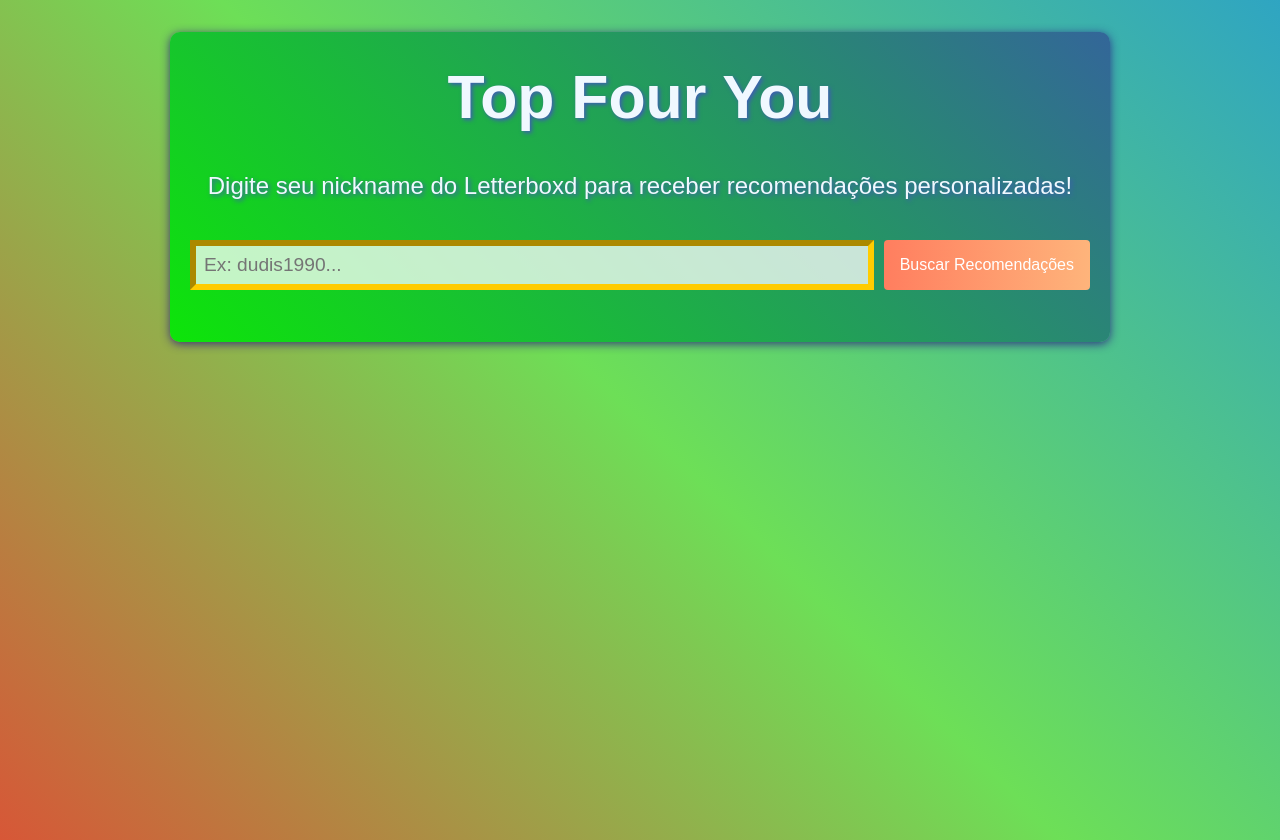
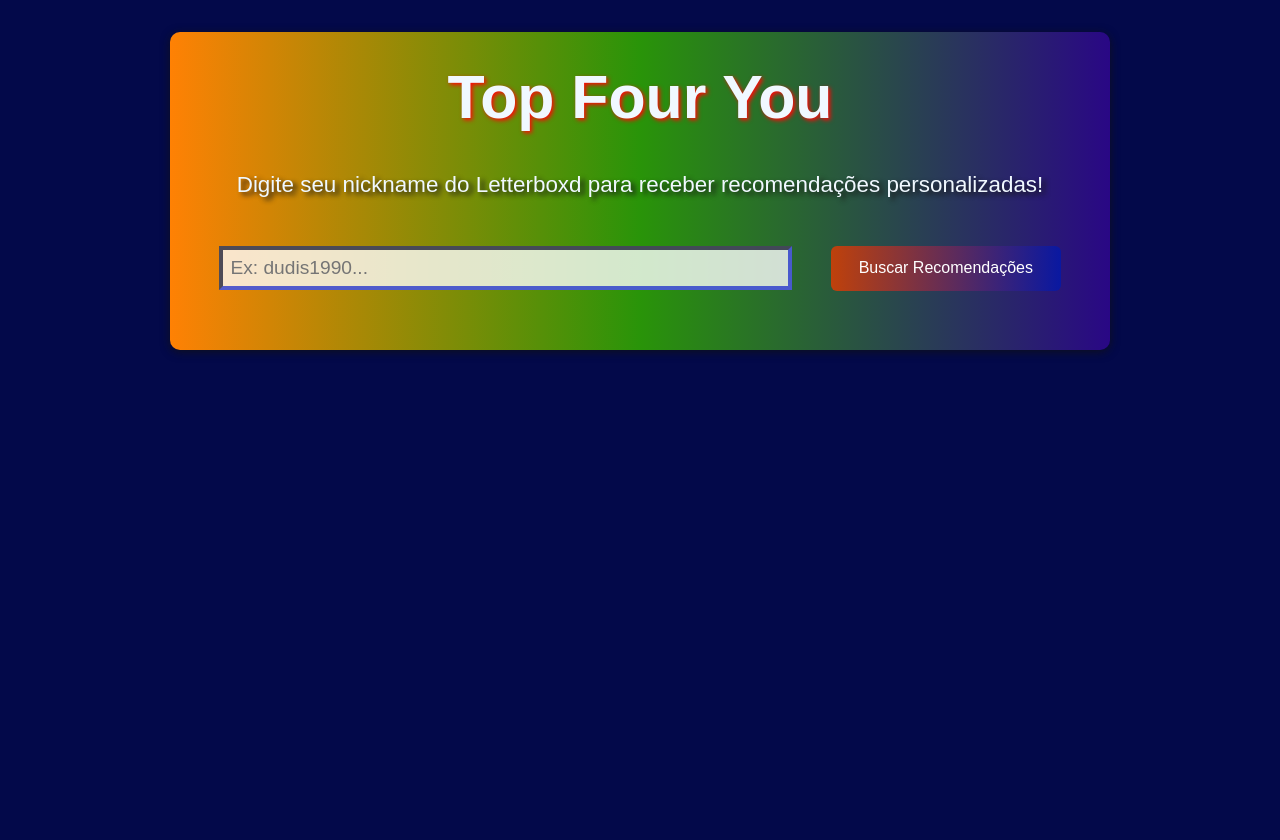
Before and after one commit to DudisPires/TopFourYou, a Flask app: page / in a window 1280 px wide. After the commit the page ends 355 px from the top, so only its background shows below. Run offline with Flask 3, Linux system fonts and the light colour scheme.

Commit message:
:memo: Changes in visual

```diff
--- a/static/script.js
+++ b/static/script.js
@@ -4,8 +4,10 @@ document.addEventListener("DOMContentLoaded", () => {
     const results = document.getElementById("results-container");
     const errorMessage = document.getElementById("error-message");
     const spinner = document.getElementById("loading-spinner");
+    spinner.classList.add("hidden");
 
     button.addEventListener("click", async () => {
+        spinner.classList.add("hidden");
         const nickname = input.value.trim();
         if (!nickname) {
             errorMessage.textContent = "Por favor, digite um nickname.";
@@ -24,11 +26,11 @@ document.addEventListener("DOMContentLoaded", () => {
 
             if (response.ok) {
                 results.innerHTML = data.map(filme => `
-                    <div>
-                        <strong>${filme.title}</strong><br>
-                        Gênero: ${filme.genre}<br>
-                        Idioma: ${filme.language}<br>
-                        Nota IMDb: ${filme.rating_imdb}
+                    <div class="filme">
+                        <strong class="titulo">${filme.title}</strong><br>
+                        <span class="genero">Gênero: ${filme.genre}</span><br>
+                        <span class="idioma">Idioma: ${filme.language}</span><br>
+                        <span class="nota">Nota IMDb: ${filme.rating_imdb}</span>
                         <hr>
                     </div>
                 `).join("");
--- a/static/style.css
+++ b/static/style.css
@@ -4,11 +4,95 @@ html {
 }
 
 body {
-    font-family: Arial, sans-serif;
-    min-height: 100vh;
-    background: linear-gradient(45deg, #d75737, #6ddf57, #2fa5c2);
-    padding: 0;
+  margin: 0;
+  background-color: rgb(3, 9, 74); /* Um fundo escuro sólido para melhor contraste */
+  color: #fff; /* Garante que o texto padrão seja legível */
+  font-family: Arial, sans-serif;
+  /* A rolagem agora funcionará normalmente */
 }
+
+/* O contêiner do nosso fundo animado */
+.background-container {
+  position: fixed; /* Fica fixo na tela e não rola com o conteúdo */
+  top: 0;
+  left: 0;
+  width: 100vw;
+  height: 100vh;
+  z-index: -1; /* Garante que ele fique atrás de todo o conteúdo */
+  overflow: hidden; /* Esconde as partes das ondas que saem da tela */
+}
+
+/* Estilos das "bolhas" de lava */
+.background-container::before,
+.background-container::after {
+  content: "";
+  position: absolute;
+  width: 800px; /* Tamanho das bolhas */
+  height: 800px;
+  background-image: radial-gradient(circle, #da7b0f 30%, #d67c06 70%);
+  border-radius: 50%; /* Começam como círculos perfeitos */
+
+  /* A mágica do efeito "gooey" (pegajoso/líquido) */
+  filter: blur(80px);
+
+  opacity: 0.7;
+  animation-timing-function: linear;
+  animation-iteration-count: infinite;
+}
+
+/* Primeira bolha */
+.background-container::before {
+  top: 2vh;
+  left: 2vw;
+  animation-name: moveAndMorph1;
+  animation-duration: 30s;
+}
+
+/* Segunda bolha */
+.background-container::after {
+  bottom: 2vh;
+  right: 2vw;
+  background-image: radial-gradient(circle, #4fee06 30%, #031a77 70%);
+  animation-name: moveAndMorph2;
+  animation-duration: 30s;
+}
+
+
+/* Animação que move E deforma as bolhas */
+@keyframes moveAndMorph1 {
+  0%, 100% {
+    transform: translate(0, 0);
+    border-radius: 42% 58% 70% 30% / 45% 45% 55% 55%;
+  }
+  25% {
+    transform: translate(30vw, 20vh) scale(0.8);
+  }
+  50% {
+    transform: translate(15vw, 40vh);
+    border-radius: 60% 40% 30% 70% / 60% 30% 70% 40%;
+  }
+  75% {
+    transform: translate(-20vw, 10vh) scale(1.1);
+  }
+}
+
+@keyframes moveAndMorph2 {
+  0%, 100% {
+    transform: translate(0, 0);
+    border-radius: 60% 40% 30% 70% / 60% 30% 70% 40%;
+  }
+  25% {
+    transform: translate(-25vw, -15vh) scale(0.9);
+  }
+  50% {
+    transform: translate(-10vw, -30vh);
+    border-radius: 42% 58% 70% 30% / 45% 45% 55% 55%;
+  }
+  75% {
+    transform: translate(20vw, -10vh) scale(1.2);
+  }
+}
+
 
 h1 {
     text-align: center;
@@ -18,11 +102,11 @@ h1 {
 .container {
     max-width: 900px;
     margin: 2rem auto;
-    background: linear-gradient(45deg, #0de509, #336699);
+    background: linear-gradient(90deg, #ff8104, #299409, #290785);
     padding: 20px;
     border-radius: 10px;
     color: aliceblue;
-    box-shadow: 0 2px 10px rgba(39, 19, 129, 0.797);
+    box-shadow: 0 2px 10px rgba(18, 18, 18, 0.797);
 }
 
 header h1 {
@@ -33,25 +117,35 @@ header h1 {
     display: flex;
     gap: 10px;
     margin: 1rem 0;
+    align-items: center;
 }
 
 input[type="text"] {
     flex: 1;
-    padding: 0.5rem;
+    min-width: 200px;  /* largura mínima */
+    max-width: 550px;  /* largura máxima */
+    padding: 0.45rem;
+    margin: 0.5rem auto;
     font-size: 1.2rem;
-    border-color:  #ffcc00;
-    border-width: 0.4rem;
-    background-color: #ffffffc0;
+    border-color:  #071277b0;
+    border-width: 0.25rem;
+    background-color: #ffffffca;
 }
 
 button {
     padding: 0.5rem 1rem;
     font-size: 1rem;
     cursor: pointer;
-    background: linear-gradient(to right, #ff7e5f, #feb47b);
+    background: linear-gradient(to right, #bf410b, #0918a1);
     color: white;
     border: none;
-    border-radius: 4px;
+    border-radius: 6px;
+    width: 230px;
+    height: 45px;
+
+    display: block; /* para margin funcionar */
+    margin-left: 0;
+    margin-right: auto;
 }
 
 button:hover{
@@ -64,7 +158,26 @@ button:hover{
 #results-container {
     margin-top: 2rem;
     color: #dedad9;
+    font-size: 1.4em;
 }
+
+.filme .titulo {
+  font-size: 25px;
+  text-shadow: 4px 3px 5px #0d9ac1d8;
+}
+
+.filme .genero {
+  font-size: 18px;
+}
+
+.filme .idioma {
+  font-size: 18px;
+}
+
+.filme .nota {
+  font-size: 16px;
+}
+
 
 .error-text {
     color: rgb(41, 11, 131);
@@ -76,18 +189,13 @@ button:hover{
     display: none;
 }
 
-.sombreado {
-    font-size: 2em;
-    text-shadow: 2px 2px 4px #3e5db3;
-}
-
 .text1 {
     margin-top: 40px;
     margin-bottom: 40px;
     font-family: Times 'Times New Roman', Times, serif, sans-serif;
-    font-size: 1.5em;
+    font-size: 1.4em;
     text-align: center;
-    text-shadow: 2px 2px 4px #3e5db3;
+    text-shadow: 4px 3px 5px #181717;
 }
 
 .text-big{
@@ -96,5 +204,79 @@ button:hover{
     font-family: Times 'Times New Roman', Times, serif, sans-serif;
     font-size: 3.8em;
     text-align: center;
-    text-shadow: 2px 2px 4px #3e5db3;
+    text-shadow: 2px 2px 4px #ff0707;
 }
+
+.titulo-com-fundo {
+    position: relative;
+    display: flex;
+    justify-content: center; /* Centraliza horizontalmente */
+    align-items: center;     /* Centraliza verticalmente */
+    margin-top: 40px;
+    text-align: center;
+}
+
+.titulo-com-fundo .retangulo {
+    position: absolute;
+    width: 70%;
+    height: 100%;
+    background-color: #9e1b3c3d;
+    border-radius: 15px;
+    z-index: 0;
+    box-shadow: 0 0 15px rgba(3, 244, 244, 0.754);
+}
+
+.retangulo .img-fundo {
+    width: 100%;
+    height: 100%;
+    object-fit: cover;
+    opacity: 0.7; /* valor opcional para deixar o texto mais visível */
+    border-radius: 15px;
+}
+
+.titulo-com-fundo h1 {
+    position: relative;
+    z-index: 1;
+    padding: 20px;
+}
+
+
+.centered {
+  text-align: center;
+}
+
+
+#loading-spinner {
+  display: flex;
+  align-items: center;
+  gap: 10px;
+  font-size: 1.2rem;
+  color: white;
+  background: rgba(0, 0, 0, 0.7);
+  padding: 12px 20px;
+  border-radius: 8px;
+  width: fit-content;
+  margin: 20px auto;
+  box-shadow: 0 0 15px rgba(3, 244, 244, 0.754);
+}
+
+.spinner {
+  width: 24px;
+  height: 24px;
+  border: 4px solid #ffffff;
+  border-top-color: rgb(4, 4, 4);
+  border-radius: 50%;
+  animation: spin 3s linear infinite;
+}
+
+/* animação de giro */
+@keyframes spin {
+  to {
+    transform: rotate(360deg);
+  }
+}
+
+/* classe para esconder */
+.hidden {
+  display: none !important ;
+}
```
